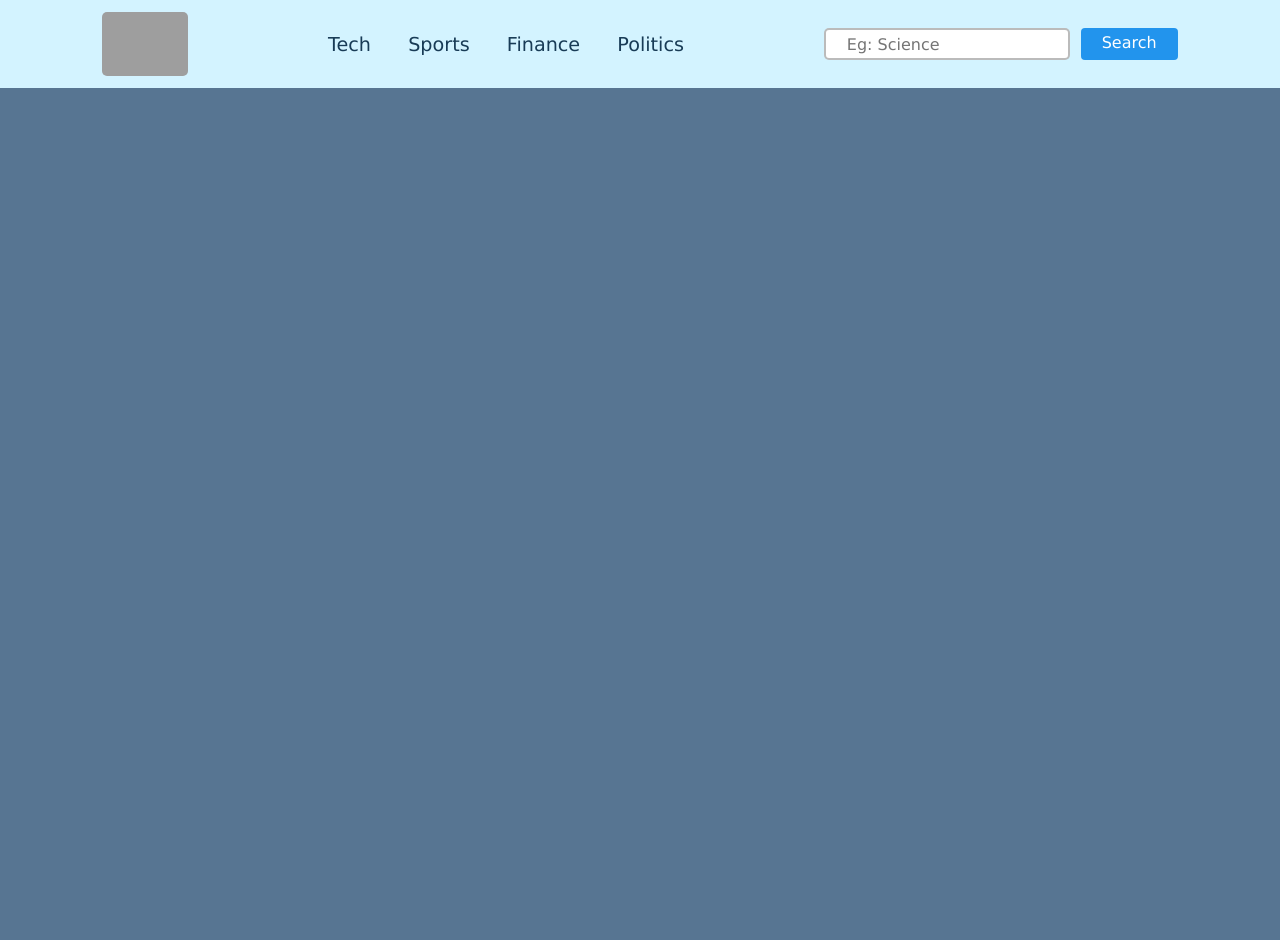
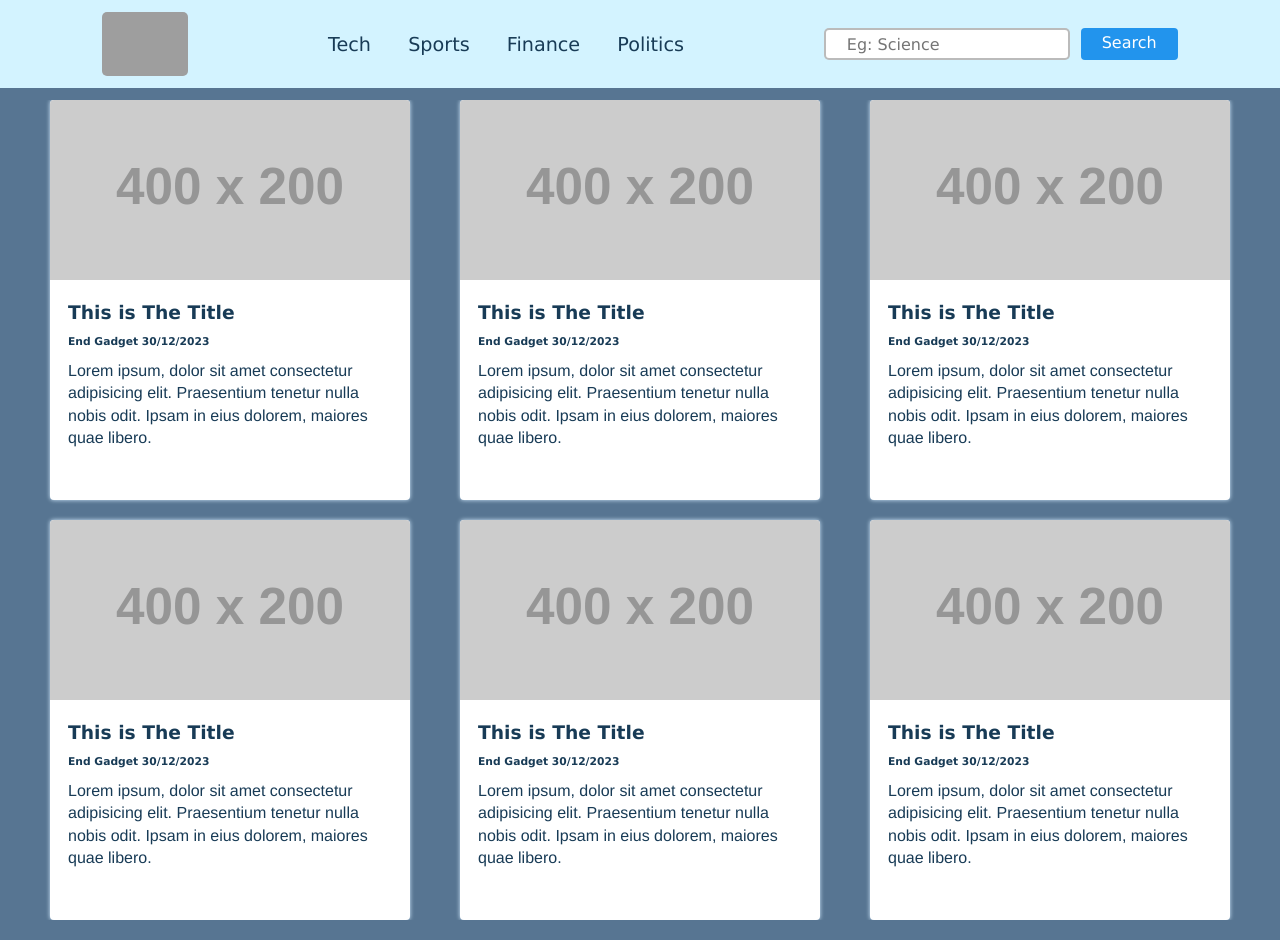
Before and after one commit to imCyberMohsin/New_Website, a plain HTML site: page index.html in a window 1280 px wide. Before the commit the page ends 880 px from the top, so only its background shows below. Drawn offline with Linux system fonts and the light colour scheme; no server answers; grey boxes are pictures that could not be loaded; placeholder pictures from the web are drawn by us.

Commit message:
blank template added

```diff
--- a/index.html
+++ b/index.html
@@ -35,7 +35,72 @@
     <!--? Main  -->
     <main>
         <div class="cards-container container flex" id="cards-container">
-
+            <div class="card" id="card">
+                <div class="card-header">
+                    <img src="https://via.placeholder.com/400x200" alt="news-img" id="news-img">
+                </div>
+                <div class="card-content">
+                    <h3 class="news-title" id="news-title">This is The Title</h3>
+                    <h6 class="news-source" id="news-source">End Gadget 30/12/2023</h6>
+                    <p class="news-desc" id="news-desc">Lorem ipsum, dolor sit amet consectetur adipisicing elit.
+                        Praesentium tenetur nulla nobis odit. Ipsam in eius dolorem, maiores quae libero.</p>
+                </div>
+            </div>
+            <div class="card" id="card">
+                <div class="card-header">
+                    <img src="https://via.placeholder.com/400x200" alt="news-img" id="news-img">
+                </div>
+                <div class="card-content">
+                    <h3 class="news-title" id="news-title">This is The Title</h3>
+                    <h6 class="news-source" id="news-source">End Gadget 30/12/2023</h6>
+                    <p class="news-desc" id="news-desc">Lorem ipsum, dolor sit amet consectetur adipisicing elit.
+                        Praesentium tenetur nulla nobis odit. Ipsam in eius dolorem, maiores quae libero.</p>
+                </div>
+            </div>
+            <div class="card" id="card">
+                <div class="card-header">
+                    <img src="https://via.placeholder.com/400x200" alt="news-img" id="news-img">
+                </div>
+                <div class="card-content">
+                    <h3 class="news-title" id="news-title">This is The Title</h3>
+                    <h6 class="news-source" id="news-source">End Gadget 30/12/2023</h6>
+                    <p class="news-desc" id="news-desc">Lorem ipsum, dolor sit amet consectetur adipisicing elit.
+                        Praesentium tenetur nulla nobis odit. Ipsam in eius dolorem, maiores quae libero.</p>
+                </div>
+            </div>
+            <div class="card" id="card">
+                <div class="card-header">
+                    <img src="https://via.placeholder.com/400x200" alt="news-img" id="news-img">
+                </div>
+                <div class="card-content">
+                    <h3 class="news-title" id="news-title">This is The Title</h3>
+                    <h6 class="news-source" id="news-source">End Gadget 30/12/2023</h6>
+                    <p class="news-desc" id="news-desc">Lorem ipsum, dolor sit amet consectetur adipisicing elit.
+                        Praesentium tenetur nulla nobis odit. Ipsam in eius dolorem, maiores quae libero.</p>
+                </div>
+            </div>
+            <div class="card" id="card">
+                <div class="card-header">
+                    <img src="https://via.placeholder.com/400x200" alt="news-img" id="news-img">
+                </div>
+                <div class="card-content">
+                    <h3 class="news-title" id="news-title">This is The Title</h3>
+                    <h6 class="news-source" id="news-source">End Gadget 30/12/2023</h6>
+                    <p class="news-desc" id="news-desc">Lorem ipsum, dolor sit amet consectetur adipisicing elit.
+                        Praesentium tenetur nulla nobis odit. Ipsam in eius dolorem, maiores quae libero.</p>
+                </div>
+            </div>
+            <div class="card" id="card">
+                <div class="card-header">
+                    <img src="https://via.placeholder.com/400x200" alt="news-img" id="news-img">
+                </div>
+                <div class="card-content">
+                    <h3 class="news-title" id="news-title">This is The Title</h3>
+                    <h6 class="news-source" id="news-source">End Gadget 30/12/2023</h6>
+                    <p class="news-desc" id="news-desc">Lorem ipsum, dolor sit amet consectetur adipisicing elit.
+                        Praesentium tenetur nulla nobis odit. Ipsam in eius dolorem, maiores quae libero.</p>
+                </div>
+            </div>
         </div>
     </main>
 
```
